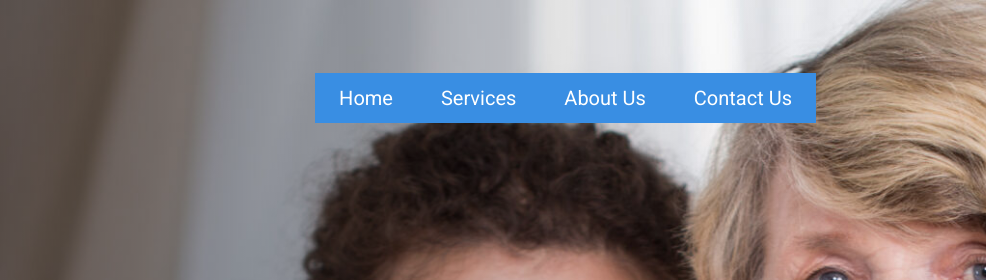
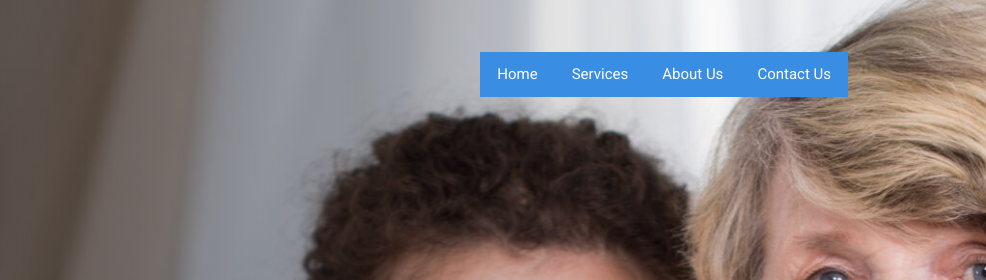
Before and after one commit to kamillamamatova/Wellness-Care, a plain HTML site: page index.html in a window 1280 px wide. Shown: the top 280 px of the page, 294-1280 px from the left. Drawn offline with Linux system fonts and the light colour scheme.

Commit message:
Made the heading smaller and moved it more to the top right

```diff
--- a/styles.css
+++ b/styles.css
@@ -89,14 +89,15 @@ img {
 
 .nav-links {
   display: flex;
-  margin-top: 64px;
+  margin-top: 43px;
+  margin-right: -32px;
   background: var(--blue);
 }
 
 .nav-links a {
-  padding: 15px 24px;
+  padding: 15px 17px;
   color: #fff;
-  font-size: 20px;
+  font-size: 15px;
   line-height: 1;
   transition: background .2s ease;
 }
```
